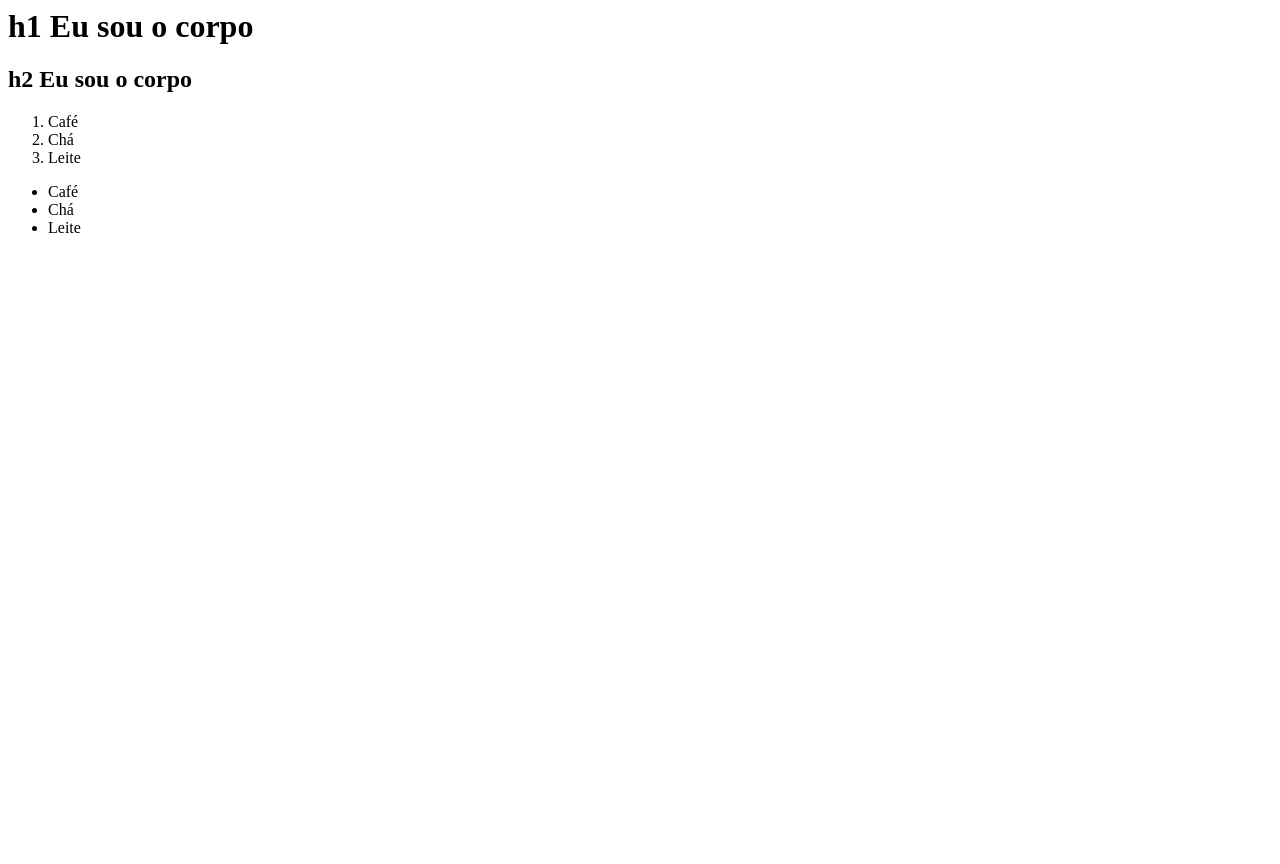
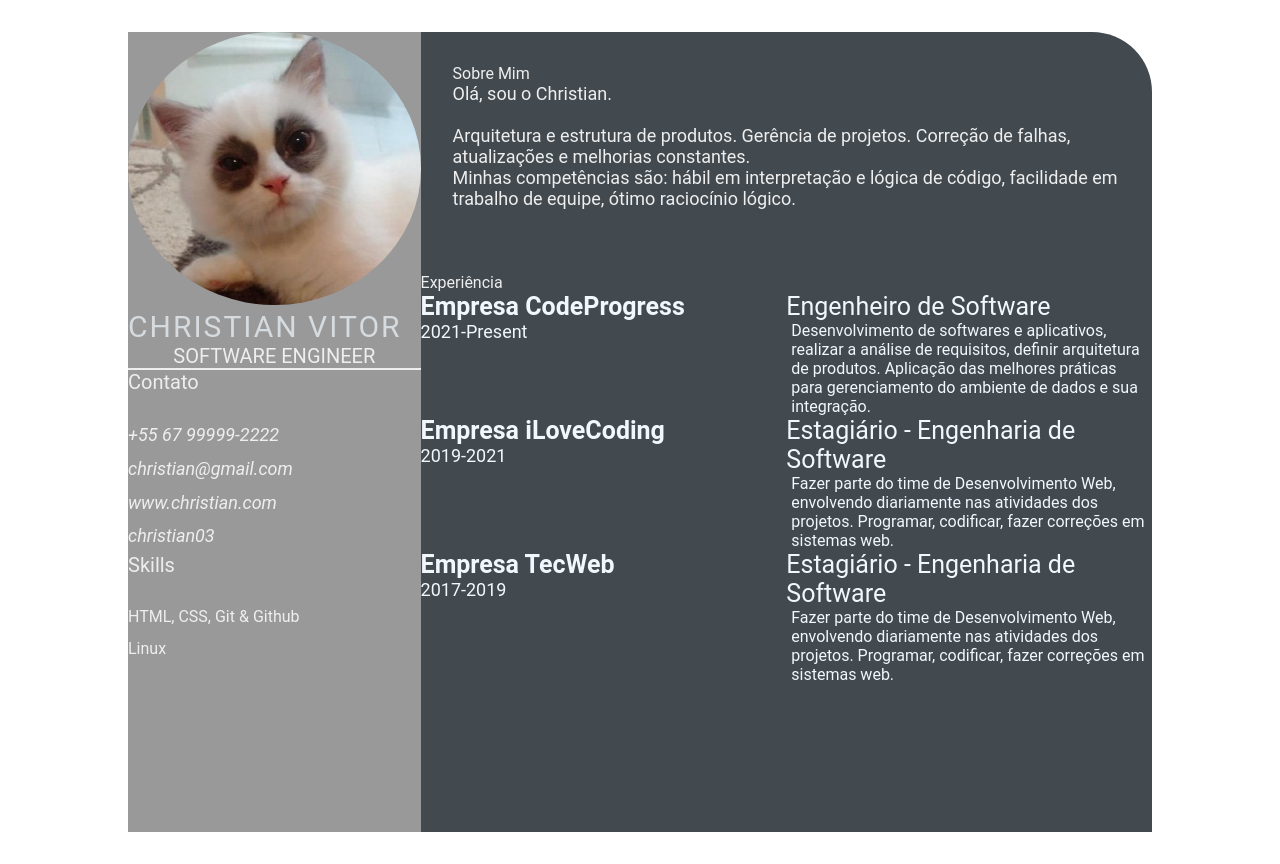
Before and after one commit to Panassolo/panassolo.github.io, a plain HTML site: page index.html in a window 1280 px wide. Before the commit the page ends 800 px from the top, so only its background shows below. Drawn offline with Linux system fonts and the light colour scheme.

Commit message:
feature: add index.html

```diff
--- a/index.html
+++ b/index.html
@@ -1,21 +1,89 @@
-<html>
-    <head>
-        <title>
-            Olá, eu sou a cabeça
-        </title>
-    </head>
-    <body>
-        <h1>h1 Eu sou o corpo</h1>
-        <h2>h2 Eu sou o corpo</h2>
-    </body>
-    <ol>
-        <li>Café</li>
-        <li>Chá</li>
-        <li>Leite</li>
-    </ol>
-    <ul>
-        <li>Café</li>
-        <li>Chá</li>
-        <li>Leite</li>
-    </ul>
+<!DOCTYPE html>
+<html lang="en">
+<head>
+    <meta charset="UTF-8">
+    <meta http-equiv="X-UA-Compatible" content="IE=edge">
+    <meta name="viewport" content="width=device-width, initial-scale=1.0">
+    <title>Christian Vitor CV</title>
+
+    <link rel="stylesheet" href="style.css">
+
+</head>
+<body>
+    <main class="resume-contents">
+        <section class="left-section">
+            <section class="left-section-content">
+                <div class="profile">
+                    <img class="profile-image" src="img/profile-image.jpeg" alt="Profile image">
+                    <p class="name">Christian Vitor</p>
+                    <p class="profession">Software Engineer</p>
+                </div>
+                <div class="contact-info">
+                    <p class="left-title">Contato</p>
+                    <ul>
+                        <li><i class="fa fa-phone">+55 67 99999-2222</i></li>
+                        <li><i class="fa fa-envelope">christian@gmail.com</i></li>
+                        <li><i class="fa fa-globe">www.christian.com</i></li>
+                        <li><i class="fa fa-github">christian03</i></li>
+                    </ul>
+                </div>
+                <div class="skills">
+                    <p class="left-title">Skills</p>
+                    <ul>
+                        <li><p>HTML, CSS, Git & Github</p></li>
+                        <li><p>Linux</p></li>
+                    </ul>
+                </div>
+            </section>
+            </section>
+            <section class="right-section">
+                <div class="right-section-contents">
+                        <section class="about gap">
+                            <div class="right-title">Sobre Mim</div>
+                            <p class="about-me-contents">
+                                Olá, sou o Christian.<br>
+                                <br> Arquitetura e estrutura de produtos. Gerência de projetos. Correção de falhas, atualizações e melhorias constantes.
+                                <br> Minhas competências são: hábil em interpretação e lógica de código, facilidade em trabalho de equipe, ótimo raciocínio lógico.
+                            </p>
+                        </section>
+                </div>
+            <section class="experience gap">
+                <div class="right-title">Experiência</div>
+                <div class="experience-contents">
+                    <div class="exp-left">
+                        <p class="exp-company-name">Empresa CodeProgress</p>
+                        <p class="exp-time-period">2021-Present</p>
+                    </div>
+                    <div class="exp-right">
+                        <p class="exp-position">Engenheiro de Software</p>
+                        <p class="exp-desc">
+                            Desenvolvimento de softwares e aplicativos, realizar a análise de requisitos, definir arquitetura de produtos. Aplicação das melhores práticas para gerenciamento do ambiente de dados e sua integração.
+
+                        </p>
+                    </div>
+                    <div class="exp-left">
+                        <p class="exp-company-name">Empresa iLoveCoding</p>
+                        <p class="exp-time-period">2019-2021</p>
+                    </div>
+                    <div class="exp-right">
+                        <p class="exp-position">Estagiário - Engenharia de Software</p>
+                        <p class="exp-desc">
+                            Fazer parte do time de Desenvolvimento Web, envolvendo diariamente nas atividades dos projetos. Programar, codificar, fazer correções em sistemas web.
+                        </p>
+                    </div>
+                    <div class="exp-left">
+                        <p class="exp-company-name">Empresa TecWeb</p>
+                        <p class="exp-time-period">2017-2019</p>
+                    </div>
+                    <div class="exp-right">
+                        <p class="exp-position">Estagiário - Engenharia de Software</p>
+                        <p class="exp-desc">
+                            Fazer parte do time de Desenvolvimento Web, envolvendo diariamente nas atividades dos projetos. Programar, codificar, fazer correções em sistemas web.
+                        </p>
+                    </div>
+                </div>
+            </section>
+            </section>
+    </main>
+</body>
 </html>
--- /dev/null
+++ b/style.css
@@ -0,0 +1,138 @@
+* {
+    margin: 0;
+    padding: 0;
+    box-sizing: border-box;
+    list-style: none;
+    font-family: 'Roboto', sans-serif;
+}
+
+.resume-contents {
+    min-height: 100vh;
+    width: 80%;
+    margin: 2rem auto;
+    display: grid;
+    grid-template-columns: repeat(7, 1fr);
+}
+
+.left-section {
+    grid-column: span 2;
+    height: 100%;
+    background-color: #999999;
+}
+
+.right-section {
+    grid-column: span 5;
+    height: 100%;
+    background-color: #424a50;
+    border-radius: 0px 60px 0px 0px;
+}
+
+.left-section-contents{
+    padding: 2rem 2rem;
+}
+
+.profile {
+    width: 100%;
+    border-bottom: 2px solid #eeeeee;
+}
+
+.profile .profile-image {
+    width: 100%;
+    border-radius: 100%;
+}
+
+.name {
+    color: #D6DBDF;
+    font-size: 30px;
+    letter-spacing: 2px;
+    text-transform: uppercase;
+}
+
+.profession {
+    color: #eeeeee;
+    font-size: 20px;
+    text-transform: uppercase;
+    text-align: center;
+}
+
+/* .contact-info { border-bottom: 2px solid #1B2631; } */
+.left-title {
+    color: #eeeeee;
+    font-size: 20px;
+}
+
+.contact-info ul {
+    padding-top: 1.5rem;
+}
+
+.contact-info ul li,
+.references ul li {
+    padding: .4rem 0;
+    color: #eeeeee;
+}
+
+.contact-info ul li i,
+.references ul li i {
+    padding-right: 1rem;
+    font-size: 18px;
+    color: #eeeeee;
+}
+
+.skills ul {
+    padding-top: 1.5rem;
+}
+.skills ul li p {
+    padding: .4rem 0;
+    color: #eeeeee;
+}
+
+.right-section-contents {
+    padding: 2rem 2rem;
+}
+
+.right-title {
+    color: #eeeeee;
+}
+
+.gap {
+    padding-bottom: 2rem;
+}
+.about-me-contents {
+    font-size: 18px;
+    color: #eeeeee;
+}
+
+.experience-contents,
+.education-contents,
+.awards-contents {
+    display: grid;
+    grid-template-columns: repeat(2, 1fr);
+    padding-bottom: 2rem;
+    color: #F1F8FD;
+}
+
+.exp-company-name,
+.education-school-name,
+.awards-company-name {
+    font-size: 25px;
+    font-weight: bold;
+}
+
+.exp-time-period,
+.educationp-time-period,
+.awards-time-period {
+    font-size: 18px;
+}
+
+.exp-position,
+.education-subject,
+.awards-name {
+    font-size: 25px;
+}
+
+.exp-desc,
+.education-desc,
+.awards-desc {
+    font-size: 16px;
+    padding-left: 5px;
+}
```
Also changed, not shown: img/profile-image.jpeg (added).
